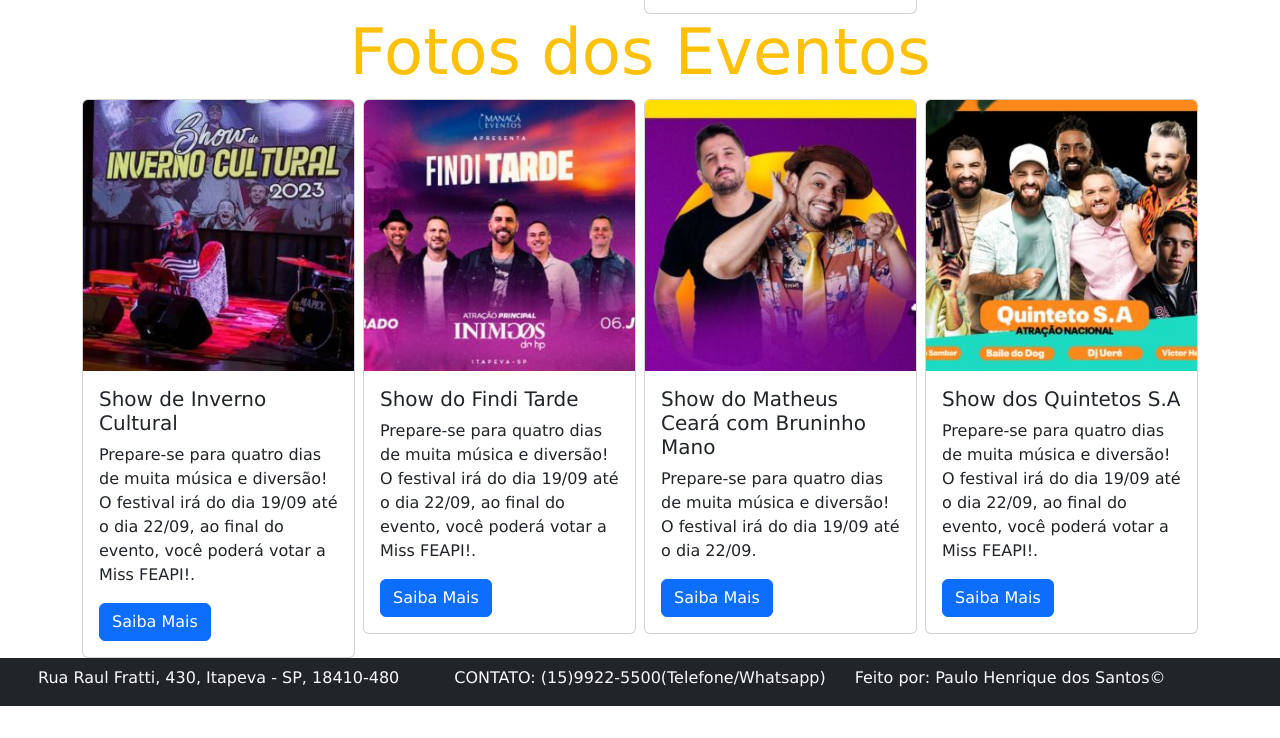
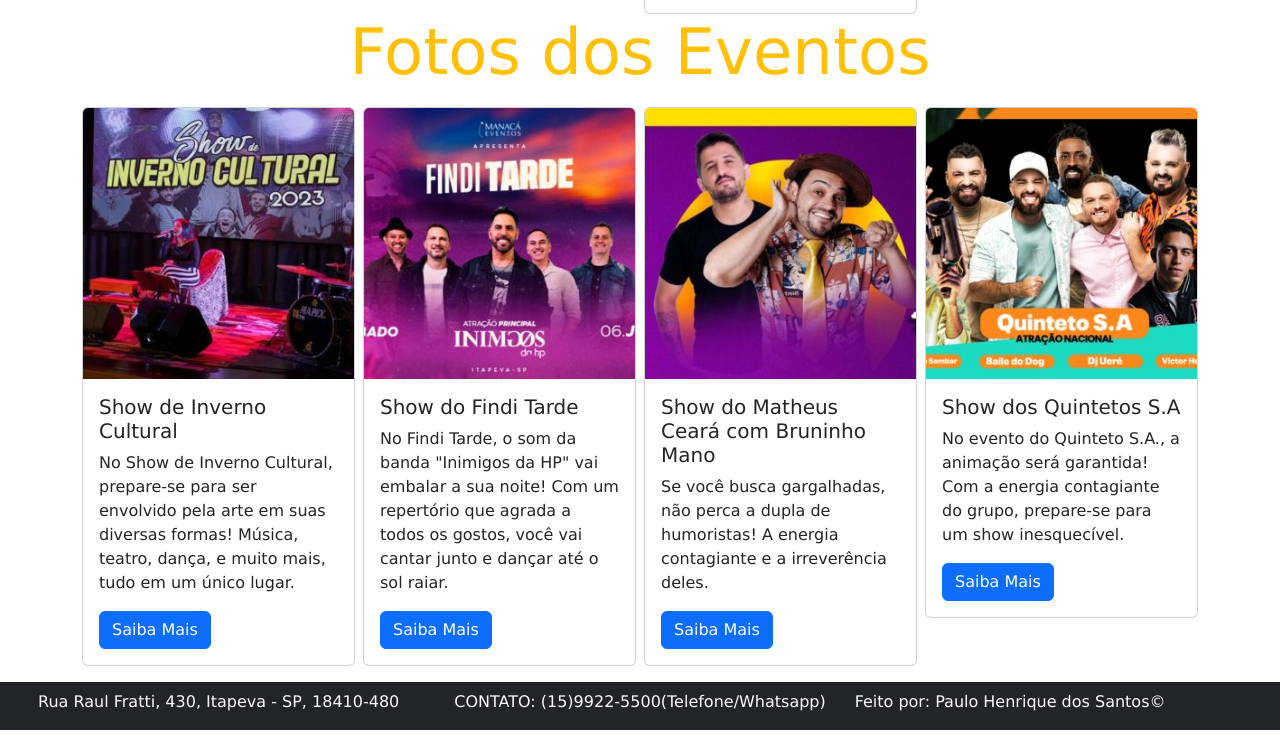
Before and after one commit to paulo-henrique-santos/FESHOW, a plain HTML site: page index.html in a window 1280 px wide. Shown: the part 1346-2084 px from the top of the page. Before the commit the page ends 2060 px from the top, so only its background shows below. Drawn offline with nearby package versions, Linux system fonts and the light colour scheme.

Commit message:
Margem nos eventos passados

```diff
--- a/index.html
+++ b/index.html
@@ -241,7 +241,7 @@
 
         <h1 class="display-3 text-center text-warning">Fotos dos Eventos</h1>
         <div class="row g-2">
-          <div class="col-sm-6 col-md-6 col-xl-3">
+          <div class="col-sm-6 col-md-6 col-xl-3 my-3">
             <div class="card">
               <img
                 src="assets/img/card/invernoita.jpg"
@@ -251,15 +251,13 @@
               <div class="card-body">
                 <h5 class="card-title">Show de Inverno Cultural</h5>
                 <p class="card-text">
-                  Prepare-se para quatro dias de muita música e diversão! O
-                  festival irá do dia 19/09 até o dia 22/09, ao final do evento,
-                  você poderá votar a Miss FEAPI!.
+                  No Show de Inverno Cultural, prepare-se para ser envolvido pela arte em suas diversas formas! Música, teatro, dança, e muito mais, tudo em um único lugar.
                 </p>
                 <a href="#" class="btn btn-primary">Saiba Mais</a>
               </div>
             </div>
           </div>
-          <div class="col-sm-6 col-md-6 col-xl-3">
+          <div class="col-sm-6 col-md-6 col-xl-3 my-3">
             <div class="card">
               <img
                 src="assets/img/card/finditarde.jpg"
@@ -269,15 +267,13 @@
               <div class="card-body">
                 <h5 class="card-title">Show do Findi Tarde</h5>
                 <p class="card-text">
-                  Prepare-se para quatro dias de muita música e diversão! O
-                  festival irá do dia 19/09 até o dia 22/09, ao final do evento,
-                  você poderá votar a Miss FEAPI!.
+                  No Findi Tarde, o som da banda "Inimigos da HP" vai embalar a sua noite! Com um repertório que agrada a todos os gostos, você vai cantar junto e dançar até o sol raiar.
                 </p>
                 <a href="#" class="btn btn-primary">Saiba Mais</a>
               </div>
             </div>
           </div>
-          <div class="col-sm-6 col-md-6 col-xl-3">
+          <div class="col-sm-6 col-md-6 col-xl-3 my-3">
             <div class="card">
               <img
                 src="assets/img/card/cci.jpg"
@@ -289,14 +285,13 @@
                   Show do Matheus Ceará com Bruninho Mano
                 </h5>
                 <p class="card-text">
-                  Prepare-se para quatro dias de muita música e diversão! O
-                  festival irá do dia 19/09 até o dia 22/09.
+                  Se você busca gargalhadas, não perca a dupla de humoristas! A energia contagiante e a irreverência deles.
                 </p>
                 <a href="#" class="btn btn-primary">Saiba Mais</a>
               </div>
             </div>
           </div>
-          <div class="col-sm-6 col-md-6 col-xl-3">
+          <div class="col-sm-6 col-md-6 col-xl-3 my-3">
             <div class="card">
               <img
                 src="assets/img/card/quintetosa.jpg"
@@ -306,9 +301,7 @@
               <div class="card-body">
                 <h5 class="card-title">Show dos Quintetos S.A</h5>
                 <p class="card-text">
-                  Prepare-se para quatro dias de muita música e diversão! O
-                  festival irá do dia 19/09 até o dia 22/09, ao final do evento,
-                  você poderá votar a Miss FEAPI!.
+                  No evento do Quinteto S.A., a animação será garantida! Com a energia contagiante do grupo, prepare-se para um show inesquecível.
                 </p>
                 <a href="#" class="btn btn-primary">Saiba Mais</a>
               </div>
```
